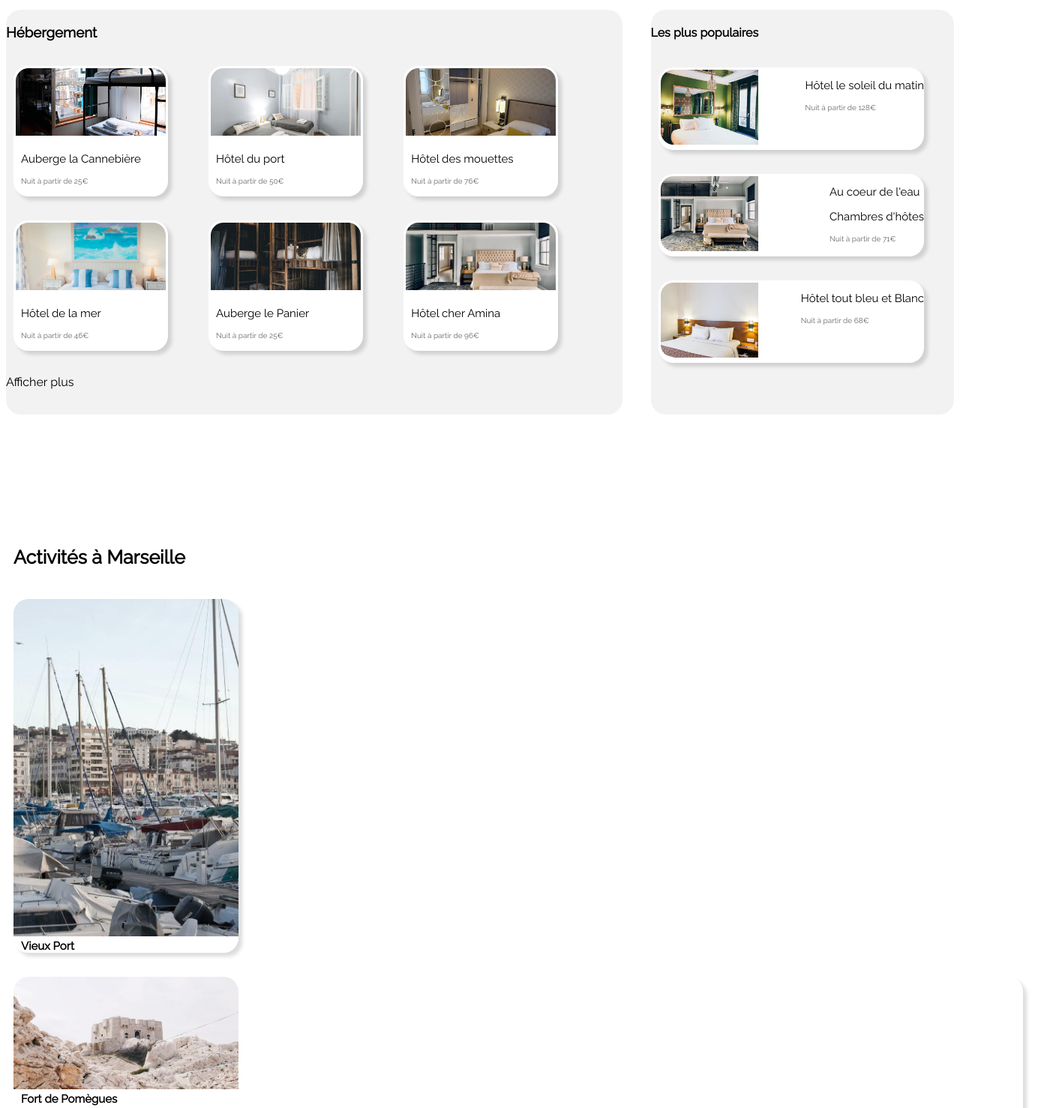
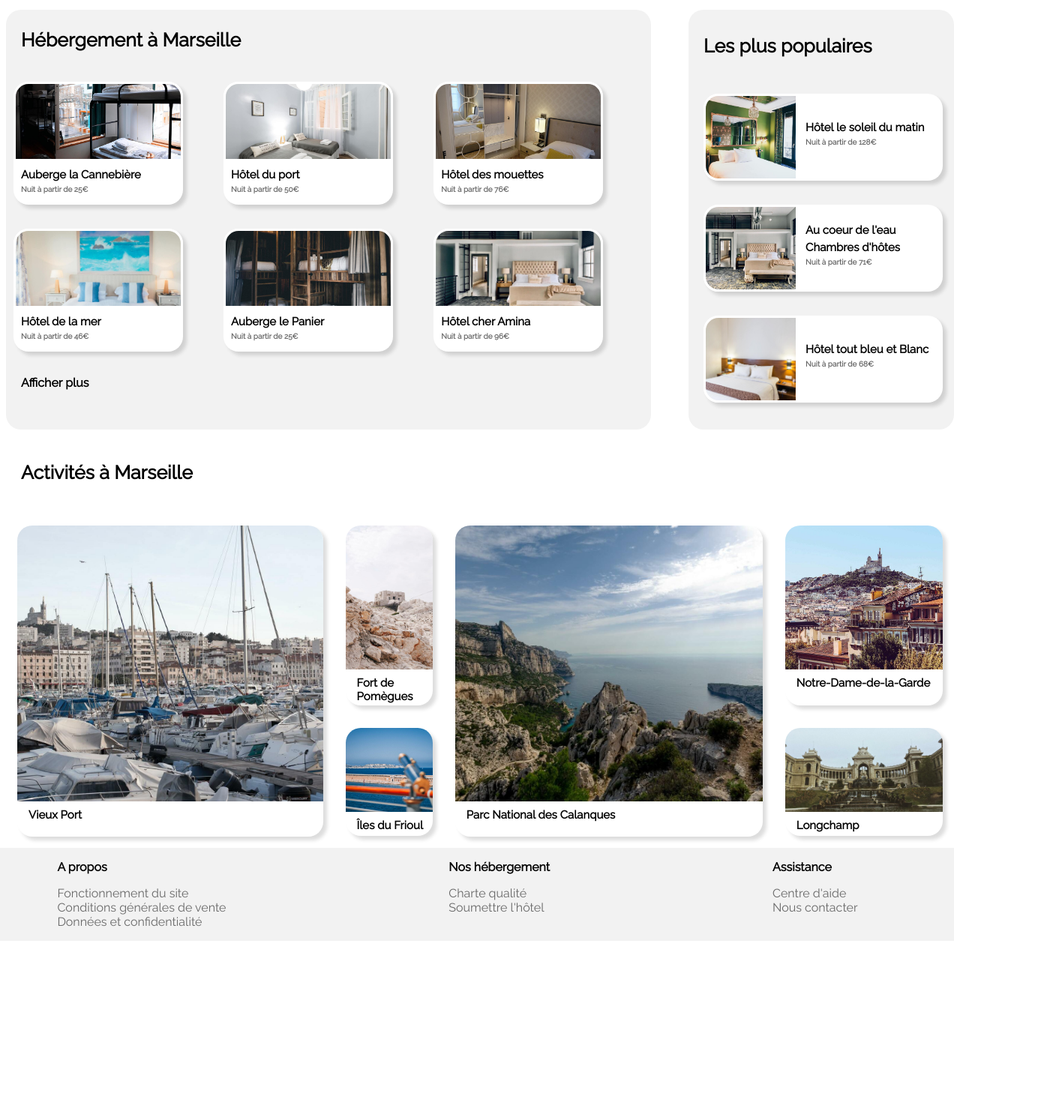
Before and after one commit to PopielarzManon/P2_Reservia, a plain HTML site: page index.html in a window 1280 px wide. Shown: the part 270-1748 px from the top of the page at 75% size, 1404 px wide, since content can reach past the window. After the commit the page ends 1533 px from the top, so only its background shows below. Drawn offline with Linux system fonts and the light colour scheme.

Commit message:
Fin mise en page html et css

```diff
--- a/CSS/style.css
+++ b/CSS/style.css
@@ -46,6 +46,11 @@ h2{
     margin-top: -15px;
     font-size: 15px;
 }
+h3, h4, h5{
+    margin-left: 20px;
+    font-weight: bolder;
+    font-size: 25px;
+}
 
 #items-filter{
     max-width: 60%;
@@ -64,72 +69,140 @@ img{
 
     background-color: #F2F2F2;
     border-radius: 20px;
-    margin-bottom: 150px;
-    height: 540px;
-    width: 65%;
+    height: 35rem;
+    width: 68%;
+}
+.card{
+
+    background-color: #ffffff;
+    border-radius: 20px;
+    display: inline-block;
+    box-shadow: 5px 5px 5px rgba(0, 0, 0, 0.137);
+    margin-left: 10px;
+
+}
+
+.image{
+    width: 220px;
+    height: 100px;
+    border-top-left-radius: 20px;
+    border-top-right-radius: 20px;
+    border: 3px solid white;
 }
 .secondary-container-wrapper2{
 
-    border-top-left-radius: 20px;
-    border-top-right-radius: 20px;
     display: flex;
     flex-direction:column ;
     background-color: #F2F2F2;
     border-radius: 20px;
-    height: 540px;
-    width: 32%;
+    height: 35rem;
+    width: 28%;
 
 }
 
+.card2{
 
-.card{
+    background-color: #ffffff;
+    border-radius: 20px;
+    display: inline-block;
+    box-shadow: 5px 5px 5px rgba(0, 0, 0, 0.137);
+    display: flex;
+    margin-left:20px;
+    align-items: center;
+    width: 90%;
 
-background-color: #ffffff;
-border-radius: 20px;
-display: inline-block;
-box-shadow: 5px 5px 5px rgba(0, 0, 0, 0.137);
-margin-left: 10px;
+ }
+
+ .image2{
+        width: 120PX;
+        height: 110px;
+        border-top-left-radius: 20px;
+        border-bottom-left-radius: 20px;
+        border: 3px solid white;
+
+    }
+
+
+figcaption{
+    font-weight: bolder;
+    margin: 0;
+    text-align: left;
+    margin-left: 5px;
+    font-size: 15px;
+    height: 20x;
 
 }
-figcaption{
-    text-align: left;
-    margin-left: 10px;
-    font-size: 15px;
-    height: 20x;
+figcaption p{
+    margin: 5px;
 }
 .subtitles{
     color: rgb(105, 105, 105);
     margin-bottom: 15px;
     font-size: 10px;
 }
-.side{
-    float: right;
-    text-align: left;
+.details{
+    font-weight: bold;
+    margin-left: 20px;
 }
 
-.image
-{
-    width: 200px;
-    height: 90px;
+#thrid-container{
+    display: flex;
+    justify-content:space-between;
+}
+.card3, .card4, .card5{
+
+    background-color: #ffffff;
+    border-radius: 20px;
+    display: inline-block;
+    box-shadow: 5px 5px 5px rgba(0, 0, 0, 0.137);
+    margin:15px;
+
+ }
+ .card4{
+     height: 15em;
+ }
+ .card5{
+    height: 9em;
+}
+
+
+#thrid-container p{
+    margin-bottom: 20px;
+    margin-left: 10px;
+}
+.image3{
+    width: 100%;
+    height: 23rem;
     border-top-left-radius: 20px;
     border-top-right-radius: 20px;
-    border: 3px solid white;
-}
-.image2
-{
-    width: 130PX;
-    height: 100px;
-    border-top-left-radius: 20px;
-    border-bottom-left-radius: 20px;
-    border: 3px solid white;
+
+
 }
 
-.nice3{
+.image4{
+    width: 100%;
+    height: 12rem;
+    border-top-left-radius: 20px;
+    border-top-right-radius: 20px;
+}
 
-     border-top-left-radius: 20px;
-     border-top-right-radius: 20px;
-
-    }
+.image5{
+    width: 100%;
+    height: 7rem;
+    border-top-left-radius: 20px;
+    border-top-right-radius: 20px;
+}
+#thrid-container{
+    display: flex;
+    justify-content: space-between;
+}
+.thrid-container-wrapper{
+    display: flex;
+}
+.thrid-container-wrapper-sxs{
+    display: flex;
+    flex-direction: column;
+}
 
 
 
--- a/index.html
+++ b/index.html
@@ -1,6 +1,7 @@
 <!DOCTYPE html>
 <html>
     <head>
+
         <meta charset="utf-8">
         <link rel="stylesheet" href="css/style.css">
         <title>Reservia</title>
@@ -40,46 +41,46 @@
                   <!--Hebergements-->
         <section id="secondary-container">
                 <div class="secondary-container-wrapper">
-                    <h3>Hébergement</h3>
+                    <h3>Hébergement à Marseille</h3>
 
                 <figure class="card"><img class="image" src="images/hebergements/3_medium/marcus-loke-WQJvWU_HZFo-unsplash.jpg" alt="" >
-                    <figcaption><p>Auberge la Cannebière</p> <p class="subtitles"> Nuit à partir de 25€</p></figcaption>
+                    <figcaption class="bottom"><p>Auberge la Cannebière</p> <p class="subtitles"> Nuit à partir de 25€</p></figcaption>
                 </figure>
 
-                <figure class="card"><img class="image"src="images/hebergements/3_medium/fred-kleber-gTbaxaVLvsg-unsplash.jpg" alt="">
-                    <figcaption><p>Hôtel du port</p> <p class="subtitles">Nuit à partir de 50€</p></figcaption>
+                <figure class="card"><img class="image" src="images/hebergements/3_medium/fred-kleber-gTbaxaVLvsg-unsplash.jpg" alt="">
+                    <figcaption class="bottom"><p>Hôtel du port</p> <p class="subtitles">Nuit à partir de 50€</p></figcaption>
                 </figure>
 
                 <figure class="card"><img class="image" src="images/hebergements/3_medium/reisetopia-B8WIgxA_PFU-unsplash.jpg" alt="">
-                    <figcaption><p>Hôtel des mouettes<p ><p class="subtitles"> Nuit à partir de 76€</p></figcaption>
+                    <figcaption class="bottom"><p>Hôtel des mouettes<p ><p class="subtitles"> Nuit à partir de 76€</p></figcaption>
                 </figure>
 
                 <figure class="card"><img class="image" src="images/hebergements/3_medium/annie-spratt-Eg1qcIitAuA-unsplash.jpg" alt="">
-                    <figcaption><p>Hôtel de la mer</p><p class="subtitles"> Nuit à partir de 46€</p></figcaption>
+                    <figcaption class="bottom"><p>Hôtel de la mer</p><p class="subtitles"> Nuit à partir de 46€</p></figcaption>
                 </figure>
 
                 <figure class="card"><img class="image" src="images/hebergements/3_medium/nicate-lee-kT-ZyaiwBe0-unsplash.jpg" alt="">
-                    <figcaption><p>Auberge le Panier</p><p class="subtitles"> Nuit à partir de 25€</p></figcaption>
+                    <figcaption class="bottom"><p>Auberge le Panier</p><p class="subtitles"> Nuit à partir de 25€</p></figcaption>
                 </figure>
 
                 <figure class="card"><img class="image" src="images/hebergements/3_medium/aw-creative-VGs8z60yT2c-unsplash.jpg" alt="">
-                    <figcaption><p>Hôtel cher Amina</p><p class="subtitles" > Nuit à partir de 96€</p></figcaption>
+                    <figcaption class="bottom"><p>Hôtel cher Amina</p><p class="subtitles" > Nuit à partir de 96€</p></figcaption>
                 </figure>
-                    <p>Afficher plus</p>
+                    <p class="details">Afficher plus</p>
                 </div>
 <!--Populaires-->
                  <div class="secondary-container-wrapper2">
                     <h4>Les plus populaires</h4>
 
-                        <figure class="card"> <img class="image2" src="images/hebergements/3_medium/emile-guillemot-Bj_rcSC5XfE-unsplash.jpg" alt="">
+                        <figure class="card2"> <img class="image2" src="images/hebergements/3_medium/emile-guillemot-Bj_rcSC5XfE-unsplash.jpg" alt="">
                             <figcaption class="side"><p>Hôtel le soleil du matin</p><p class="subtitles"> Nuit à partir de 128€ </p></figcaption>
                         </figure>
 
-                        <figure class="card"> <img class="image2" src="images/hebergements/3_medium/aw-creative-VGs8z60yT2c-unsplash.jpg" alt="" >
+                        <figure class="card2"> <img class="image2" src="images/hebergements/3_medium/aw-creative-VGs8z60yT2c-unsplash.jpg" alt="" >
                             <figcaption class="side"><p>Au coeur de l'eau</p> <p>Chambres d'hôtes</p><p class="subtitles"> Nuit à partir de 71€</p></figcaption>
                         </figure>
 
-                        <figure class="card"> <img class="image2" src="images/hebergements/3_medium/febrian-zakaria-sjvU0THccQA-unsplash.jpg" alt="" >
+                        <figure class="card2"> <img class="image2" src="images/hebergements/3_medium/febrian-zakaria-sjvU0THccQA-unsplash.jpg" alt="" >
                             <figcaption class="side" ><p>Hôtel tout bleu et Blanc</p><p class="subtitles"> Nuit à partir de 68€</p></figcaption>
                         </figure>
                 </div>
@@ -88,34 +89,37 @@
 
 
 <!--Activités-->
+        <h5>Activités à Marseille</h5>
+         <section id="thrid-container">
+            <div class= "thrid-container-wrapper">
+                <figure class="card3" id="large"><img class="image3" src="images/activites/3_medium/reno-laithienne-QUgJhdY5Fyk-unsplash.jpg" alt="">
+                <figcaption class="bottom"><p>Vieux Port</p></figcaption>
+                </figure>
+
+                <div class= "thrid-container-wrapper-sxs">
+                <figure class="card4" id="small"><img class="image4" src="images/activites/3_medium/paul-hermann-QFTrLdQIRhI-unsplash.jpg">
+                    <figcaption><p>Fort de Pomègues</p></figcaption>
+                </figure>
 
 
-         <section id="activ">
-             <div class= activite>
-                <p class="tittles"><b>Activités à Marseille</b></p>
-
-                <figure class="card"><img class="nice3" style=" width: 300px; height: 450px;" src="images/activites/3_medium/reno-laithienne-QUgJhdY5Fyk-unsplash.jpg" alt="">
-                <figcaption><b>Vieux Port</b></figcaption>
+                <figure class="card5" id="xsmall"><img class="image5" src="images/activites/3_medium/kevin-hikari-rV_Qd1l-VXg-unsplash.jpg" alt="">
+                    <figcaption><p>Îles du Frioul</p></figcaption>
+                </figure>
                 </div>
 
-            <figure class="card"><img class="nice3" style="width: 300px; height: 150px ;" src="images/activites/3_medium/paul-hermann-QFTrLdQIRhI-unsplash.jpg">
-                <figcaption><b>Fort de Pomègues</b></figcaption>
-            </div>
+                <figure class="card3" id="large2"><img class="image3" src="images/activites/3_medium/kilyan-sockalingum-NR8-cBCN3aI-unsplash.jpg" alt="">
+                    <figcaption><p>Parc National des Calanques</p></figcaption>
+                </figure>
 
-            <figure class="card"><img class="nice3" src="images/activites/3_medium/kevin-hikari-rV_Qd1l-VXg-unsplash.jpg" alt="">
-                <figcaption><b>Îles du Frioul</b></figcaption>
-            </div>
+                <div class= "thrid-container-wrapper-sxs">
+                <figure class="card4" id="small2"><img class="image4" src="images/activites/3_medium/florian-wehde-xW9e8gdotxI-unsplash.jpg" alt="">
+                    <figcaption><p>Notre-Dame-de-la-Garde</p></figcaption>
+                </figure>
 
-            <figure class="card"><img class="nice3" src="images/activites/3_medium/kilyan-sockalingum-NR8-cBCN3aI-unsplash.jpg" alt="">
-                <figcaption><b>Parc National des Calanques</b></figcaption>
-            </div>
 
-            <figure class="card"><img class="nice3" src="images/activites/3_medium/florian-wehde-xW9e8gdotxI-unsplash.jpg" alt="">
-                <figcaption><b>Notre-Dame-de-la-Garde</b></figcaption>
-            </div>
-
-            <figure class="card"><img class="nice3" src="images/activites/3_medium/lena-paulin-wH2-EJoDcV0-unsplash.jpg" alt="">
-                <figcaption><b>Parc Longchamp</b></figcaption>
+                <figure class="card5" id="xsmall2"><img class="image5" src="images/activites/3_medium/lena-paulin-wH2-EJoDcV0-unsplash.jpg" alt="">
+                 <figcaption><p>Longchamp</p></figcaption>
+                </figure>
                 </div>
             </div>
 
```
Lines whose indentation alone changed are shown as unchanged.
